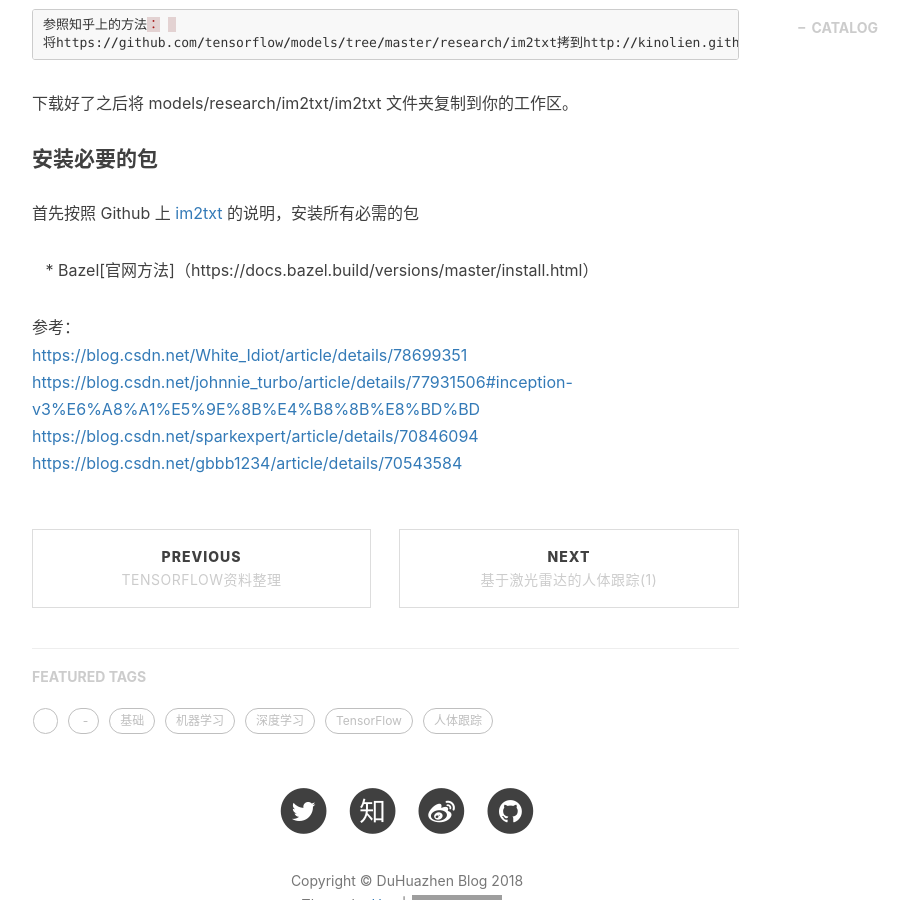
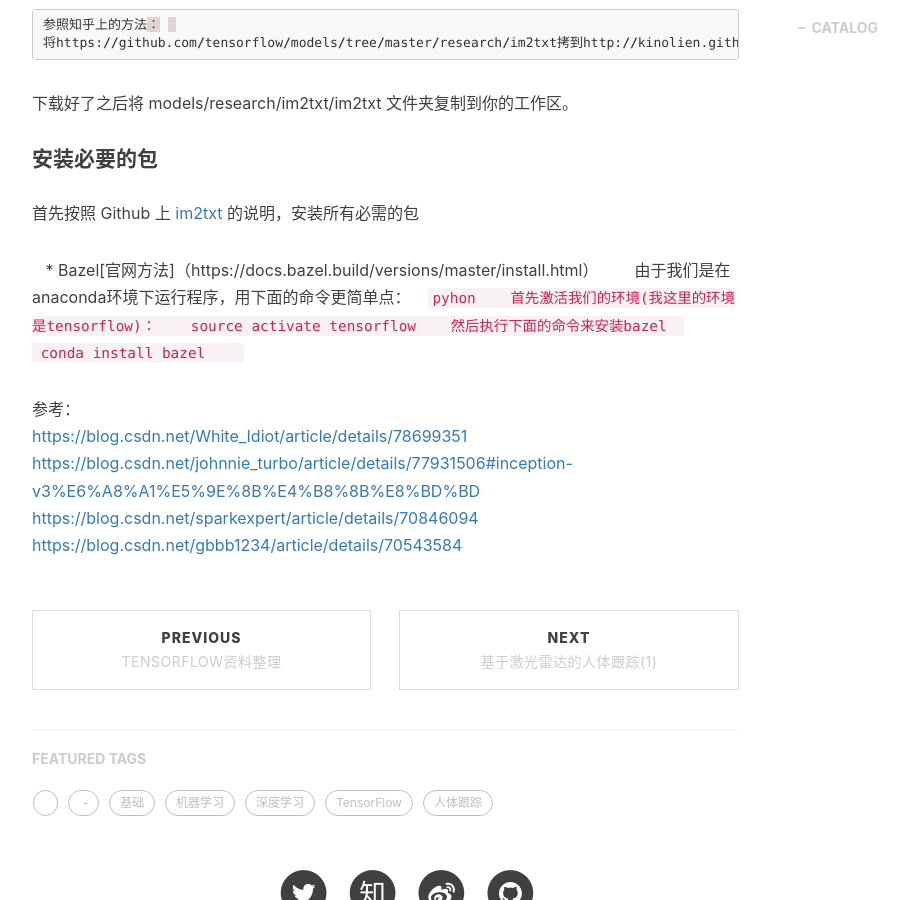
Before and after one commit to duhuazhen/duhuazhen.github.io, a Jekyll site: the page built from _posts/2017-4-1-im2txt.markdown, in a window 1280 px wide and 900 px high, scrolled down 900 px. Shown: the whole window, without its empty margins (233-1142 px from the left). Built offline with Jekyll 4.4.1, drawn with Linux system fonts in a browser that asks for light colours; nearby versions of some CDN libraries; comment, search, counter and statistics services are not loaded; grey boxes are pictures that could not be loaded.

Commit message:
Update 2017-4-1-im2txt.markdown

````diff
--- a/_posts/2017-4-1-im2txt.markdown
+++ b/_posts/2017-4-1-im2txt.markdown
@@ -29,7 +29,13 @@ git clone https://github.com/tensorflow/models.git
 首先按照 Github 上 [im2txt](https://github.com/tensorflow/models/tree/master/research/im2txt) 的说明，安装所有必需的包
 
     * Bazel[官网方法]（https://docs.bazel.build/versions/master/install.html）
-
+        由于我们是在anaconda环境下运行程序，用下面的命令更简单点：
+    ``` pyhon
+    首先激活我们的环境(我这里的环境是tensorflow)：
+    source activate tensorflow
+    然后执行下面的命令来安装bazel
+    conda install bazel
+    ```
 
 
 
````
